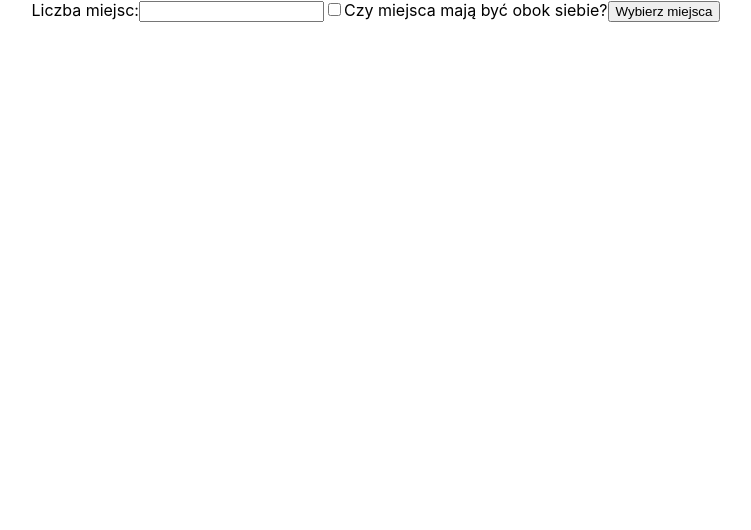
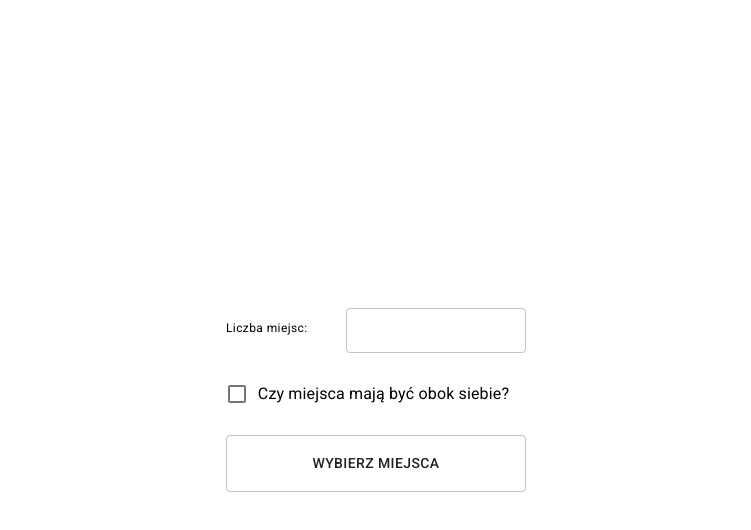
Before and after one commit to lisekesil/ikscom, a React (Create React App) app: page / in a window 1280 px wide. Shown: the top 530 px of the page, without its empty margins (264-1015 px from the left). Built offline with nearby package versions, Linux system fonts and the light colour scheme; data requests are answered from the project's data file.

Commit message:
styles for home and audience

```diff
--- a/package.json
+++ b/package.json
@@ -8,12 +8,13 @@
       "@testing-library/jest-dom": "^4.2.4",
       "@testing-library/react": "^9.3.2",
       "@testing-library/user-event": "^7.1.2",
+      "formik": "^2.2.8",
       "react": "^17.0.2",
       "react-dom": "^17.0.2",
       "react-redux": "^7.2.3",
       "react-router-dom": "^5.2.0",
       "react-scripts": "4.0.3",
-      "redux-thunk": "^2.3.0"
+      "yup": "^0.32.9"
    },
    "devDependencies": {
       "json-server": "^0.16.3"
--- a/src/App.css
+++ /dev/null
@@ -1,3 +0,0 @@
-.App {
-   text-align: center;
-}
--- a/src/App.js
+++ b/src/App.js
@@ -1,13 +1,22 @@
 import React from 'react';
 import { BrowserRouter as Router, Switch, Route } from 'react-router-dom';
-import './App.css';
+import { createMuiTheme, ThemeProvider } from '@material-ui/core';
+import { grey, orange } from '@material-ui/core/colors';
 import Home from './pages/Home/Home';
 import Reservation from './pages/Reservation/Reservation';
+import Summary from './pages/Summary/Summary';
+
+const theme = createMuiTheme({
+   palette: {
+      primary: grey,
+      secondary: orange,
+   },
+});
 
 function App() {
    return (
       <Router>
-         <div className="App">
+         <ThemeProvider theme={theme}>
             <Switch>
                <Route exact path="/">
                   <Home />
@@ -15,8 +24,11 @@ function App() {
                <Route path="/reservation">
                   <Reservation />
                </Route>
+               <Route path="/summary">
+                  <Summary />
+               </Route>
             </Switch>
-         </div>
+         </ThemeProvider>
       </Router>
    );
 }
--- /dev/null
+++ b/src/components/Audience.js
@@ -0,0 +1,38 @@
+import React from 'react';
+import Box from '@material-ui/core/Box';
+import Paper from '@material-ui/core/Paper';
+
+const Audience = ({ audienceGrid, userSeats, bookSeat }) => {
+   return (
+      <Box display="grid" gridTemplateColumns="repeat(15,50px)" gap={10} marginBottom={3}>
+         {audienceGrid &&
+            audienceGrid.map((row) => {
+               return row.map((seat) => {
+                  if (seat) {
+                     return (
+                        <Paper
+                           onClick={() => bookSeat(seat)}
+                           key={seat.id}
+                           style={{
+                              gridRow: `${seat.cords.x + 1}`,
+                              gridColumn: `${seat.cords.y + 1}`,
+                              margin: 5,
+                              height: 40,
+                              border: '1px solid #000',
+                              backgroundColor: seat.reserved
+                                 ? '#555'
+                                 : userSeats.includes(seat)
+                                 ? '#ff9100'
+                                 : '#ffffff',
+                           }}
+                           variant="outlined"
+                        ></Paper>
+                     );
+                  }
+               });
+            })}
+      </Box>
+   );
+};
+
+export default Audience;
--- /dev/null
+++ b/src/components/AudienceFooter.js
@@ -0,0 +1,64 @@
+import React from 'react';
+import { Button, Grid, makeStyles, Paper, Typography } from '@material-ui/core';
+
+const useStyles = makeStyles({
+   paper: {
+      height: 35,
+      width: 35,
+      margin: 5,
+      border: '1px solid #000',
+   },
+   paperAvaliable: {
+      backgroundColor: '#fff',
+   },
+   paperReserved: {
+      backgroundColor: '#555',
+   },
+   paperYours: {
+      backgroundColor: '#ff9100',
+   },
+   btn: {
+      width: 200,
+      padding: 10,
+   },
+});
+
+const AudienceFooter = ({ handleReservation }) => {
+   const classes = useStyles();
+   return (
+      <Grid container alignItems="center" justify="space-between">
+         <Grid item>
+            <Grid container alignItems="center">
+               <Paper
+                  className={`${classes.paper} ${classes.paperAvaliable}`}
+                  variant="outlined"
+               ></Paper>
+               <Typography variant="caption">Miejsca dostępne</Typography>
+            </Grid>
+         </Grid>
+         <Grid item>
+            <Grid container alignItems="center">
+               <Paper
+                  className={`${classes.paper} ${classes.paperReserved}`}
+                  variant="outlined"
+               ></Paper>
+               <Typography variant="caption">Miejsca zarezerwowane</Typography>
+            </Grid>
+         </Grid>
+         <Grid item>
+            <Grid container alignItems="center">
+               <Paper
+                  className={`${classes.paper} ${classes.paperYours}`}
+                  variant="outlined"
+               ></Paper>
+               <Typography variant="caption">Twój wybór</Typography>
+            </Grid>
+         </Grid>
+         <Button onClick={() => handleReservation()} className={classes.btn} variant="outlined">
+            Rezerwuj
+         </Button>
+      </Grid>
+   );
+};
+
+export default AudienceFooter;
--- a/src/pages/Home/Home.js
+++ b/src/pages/Home/Home.js
@@ -1,40 +1,119 @@
-import React, { useEffect, useRef, useState } from 'react';
+import React, { useEffect } from 'react';
+import { useHistory } from 'react-router';
+import { useFormik } from 'formik';
+import * as yup from 'yup';
+
 import { useSelector, useDispatch } from 'react-redux';
 import { setPreferences } from '../../redux/slices/userPreferencesSlice';
-import { fetchSeats } from '../../redux/slices/seatsSlice';
-import { useHistory } from 'react-router';
+import { fetchSeats, seatsSelector } from '../../redux/slices/seatsSlice';
+
+import TextField from '@material-ui/core/TextField';
+import FormControlLabel from '@material-ui/core/FormControlLabel';
+import Checkbox from '@material-ui/core/Checkbox';
+import Button from '@material-ui/core/Button';
+import Typography from '@material-ui/core/Typography';
+import Grid from '@material-ui/core/Grid';
+import { makeStyles } from '@material-ui/core/styles';
+
+const useStyles = makeStyles({
+   root: {
+      width: 300,
+      margin: 'auto',
+   },
+   input: {
+      width: 180,
+      height: 45,
+   },
+   check: {
+      marginTop: 20,
+      marginBottom: 20,
+   },
+   btn: {
+      paddingTop: 15,
+      paddingBottom: 15,
+   },
+});
 
 const Home = () => {
-   const inputRef = useRef();
-   const checkboxRef = useRef();
-
    const history = useHistory();
    const dispatch = useDispatch();
+   const { seats, loading, hasErrors } = useSelector(seatsSelector);
+   const classes = useStyles();
 
    useEffect(() => {
       dispatch(fetchSeats());
    }, [dispatch]);
 
-   const handleSubmit = (e) => {
-      e.preventDefault();
-      if (!inputRef.current.value) return;
-      const pref = {
-         numOfSeats: Number(inputRef.current.value),
-         areClose: checkboxRef.current.checked,
-      };
-      dispatch(setPreferences(pref));
-      history.push('/reservation');
-   };
+   const formik = useFormik({
+      initialValues: {
+         numOfSeats: '',
+         checkbox: false,
+      },
+      validationSchema: yup.object({
+         numOfSeats: yup
+            .number()
+            .required('Podaj liczbę miejsc')
+            .min(1, 'Minimalna liczba miejsc: 1')
+            .max(
+               seats.filter((s) => !s.reserved).length,
+               `Liczba wolnych miejsc: ${seats.filter((s) => !s.reserved).length}`,
+            ),
+      }),
+      onSubmit: (values) => {
+         const pref = {
+            numOfSeats: Number(values.numOfSeats),
+            areClose: values.checkbox,
+         };
+         dispatch(setPreferences(pref));
+         history.push('/reservation');
+      },
+   });
 
    return (
-      <form onSubmit={handleSubmit}>
-         <label>Liczba miejsc:</label>
-         <input ref={inputRef} type="number" name="seats" id="" min="1" />
-         <label>
-            <input ref={checkboxRef} type="checkbox" />
-            Czy miejsca mają być obok siebie?
-         </label>
-         <button type="submit">Wybierz miejsca</button>
+      <form className={classes.root} onSubmit={formik.handleSubmit}>
+         <Grid
+            container
+            direction="column"
+            justify="center"
+            alignItems="center"
+            spacing={0}
+            style={{ minHeight: '100vh' }}
+         >
+            <Grid container alignItems="center" justify="space-between">
+               <Grid item>
+                  <Typography variant="caption" display="block" gutterBottom>
+                     Liczba miejsc:
+                  </Typography>
+               </Grid>
+               <Grid item>
+                  <TextField
+                     id="outlined-number"
+                     name="numOfSeats"
+                     variant="outlined"
+                     value={formik.values.numOfSeats}
+                     onChange={formik.handleChange}
+                     error={formik.touched.numOfSeats && Boolean(formik.errors.numOfSeats)}
+                     helperText={formik.touched.numOfSeats && formik.errors.numOfSeats}
+                     InputProps={{ inputProps: { min: 1 }, className: classes.input }}
+                     type="number"
+                  />
+               </Grid>
+            </Grid>
+            <FormControlLabel
+               className={classes.check}
+               control={
+                  <Checkbox
+                     checked={formik.values.checkbox}
+                     onChange={formik.handleChange}
+                     name="checkbox"
+                  />
+               }
+               label="Czy miejsca mają być obok siebie?"
+            />
+            <Button className={classes.btn} variant="outlined" type="submit" fullWidth>
+               Wybierz miejsca
+            </Button>
+         </Grid>
       </form>
    );
 };
--- a/src/pages/Reservation/Reservation.js
+++ b/src/pages/Reservation/Reservation.js
@@ -1,18 +1,21 @@
 import React, { useEffect, useState } from 'react';
 import { useSelector, useDispatch } from 'react-redux';
+import Audience from '../../components/Audience';
+import AudienceFooter from '../../components/AudienceFooter';
 import { seatsSelector } from '../../redux/slices/seatsSlice';
+import Grid from '@material-ui/core/Grid';
+import { useHistory } from 'react-router';
 
 const Reservation = () => {
    const userPreferences = useSelector((state) => state.userPreferences);
    const { seats, loading, hasErrors } = useSelector(seatsSelector);
    const [audienceGrid, setAudienceGrid] = useState();
    const [userSeats, setUserSeats] = useState([]);
+   const history = useHistory();
 
    useEffect(() => {
       createAudienceGrid();
    }, [seats]);
-
-   useEffect(() => {}, [userSeats]);
 
    useEffect(() => {
       if (audienceGrid) {
@@ -79,42 +82,24 @@ const Reservation = () => {
       }
    };
 
+   const handleReservation = () => {
+      history.push('/summary');
+   };
+
    return (
-      <div>
-         <h1>Res</h1>
-         <div style={{ display: 'grid', gridTemplateColumns: 'repeat(15, 50px)', gap: 10 }}>
-            {audienceGrid &&
-               audienceGrid.map((row) => {
-                  return row.map((seat) => {
-                     if (seat) {
-                        return (
-                           <div
-                              onClick={() => bookSeat(seat)}
-                              key={seat.id}
-                              style={{
-                                 width: 50,
-                                 height: 50,
-                                 backgroundColor: seat.reserved
-                                    ? '#555'
-                                    : userSeats.includes(seat)
-                                    ? '#ff0000'
-                                    : '#ebebeb',
-                              }}
-                           >
-                              {seat.cords.x + 'x' + seat.cords.y}
-                           </div>
-                        );
-                     } else {
-                        return (
-                           <div
-                              style={{ width: 50, height: 50, backgroundColor: 'transparent' }}
-                           ></div>
-                        );
-                     }
-                  });
-               })}
-         </div>
-      </div>
+      <Grid
+         container
+         direction="column"
+         justify="center"
+         alignItems="center"
+         spacing={0}
+         style={{ minHeight: '100vh', width: 750, margin: 'auto' }}
+      >
+         {audienceGrid && (
+            <Audience audienceGrid={audienceGrid} userSeats={userSeats} bookSeat={bookSeat} />
+         )}
+         <AudienceFooter handleReservation={handleReservation} />
+      </Grid>
    );
 };
 
--- /dev/null
+++ b/src/pages/Summary/Summary.js
@@ -0,0 +1,11 @@
+import React from 'react';
+
+const Summary = () => {
+   return (
+      <div>
+         <h1>Summary</h1>
+      </div>
+   );
+};
+
+export default Summary;
```
Also changed, not shown: 1 other file (tests, documents, lock files or other folders).
